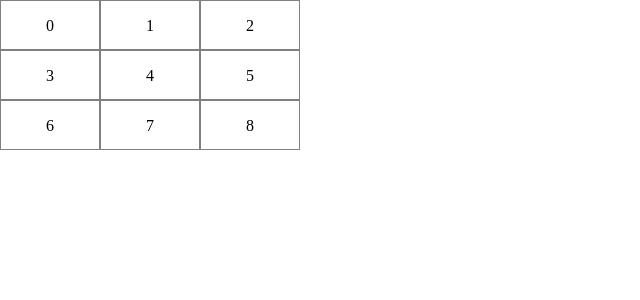
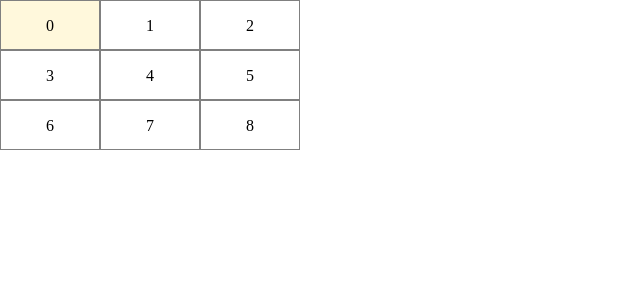
Before and after one commit to PranishShresth/CohortII, a React (Create React App) app in the folder tic-tac-toe/: page / in a window 1280 px wide. Shown: the top 300 px of the page, without its empty margins (0-640 px from the left). Built offline with nearby package versions, Linux system fonts and the light colour scheme.

Commit message:
hover for cells

```diff
--- a/tic-tac-toe/src/App.css
+++ b/tic-tac-toe/src/App.css
@@ -14,4 +14,9 @@
   text-align: center;
   border: 1px solid grey;
   line-height: 50px;
+  cursor: pointer;
 }
+
+.boardContainer .cell:hover {
+  background-color: cornsilk;
+}
```
